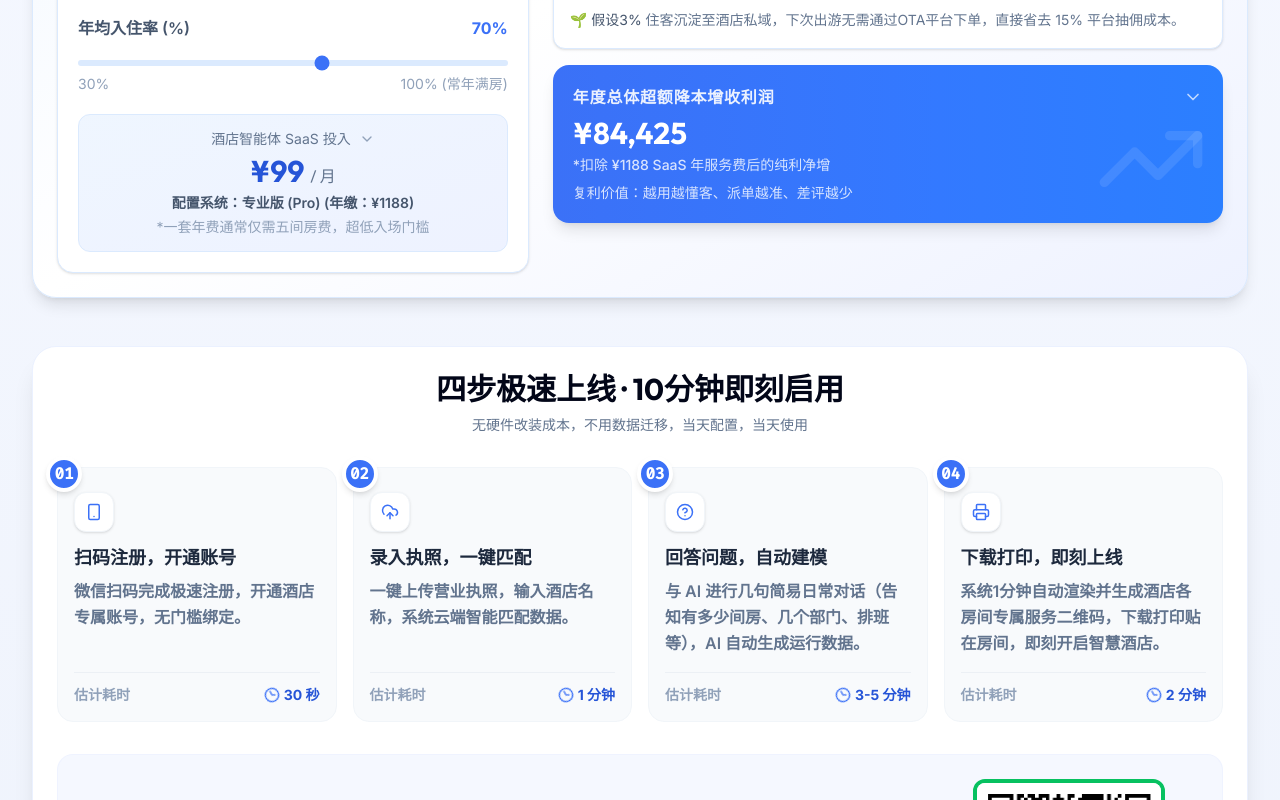
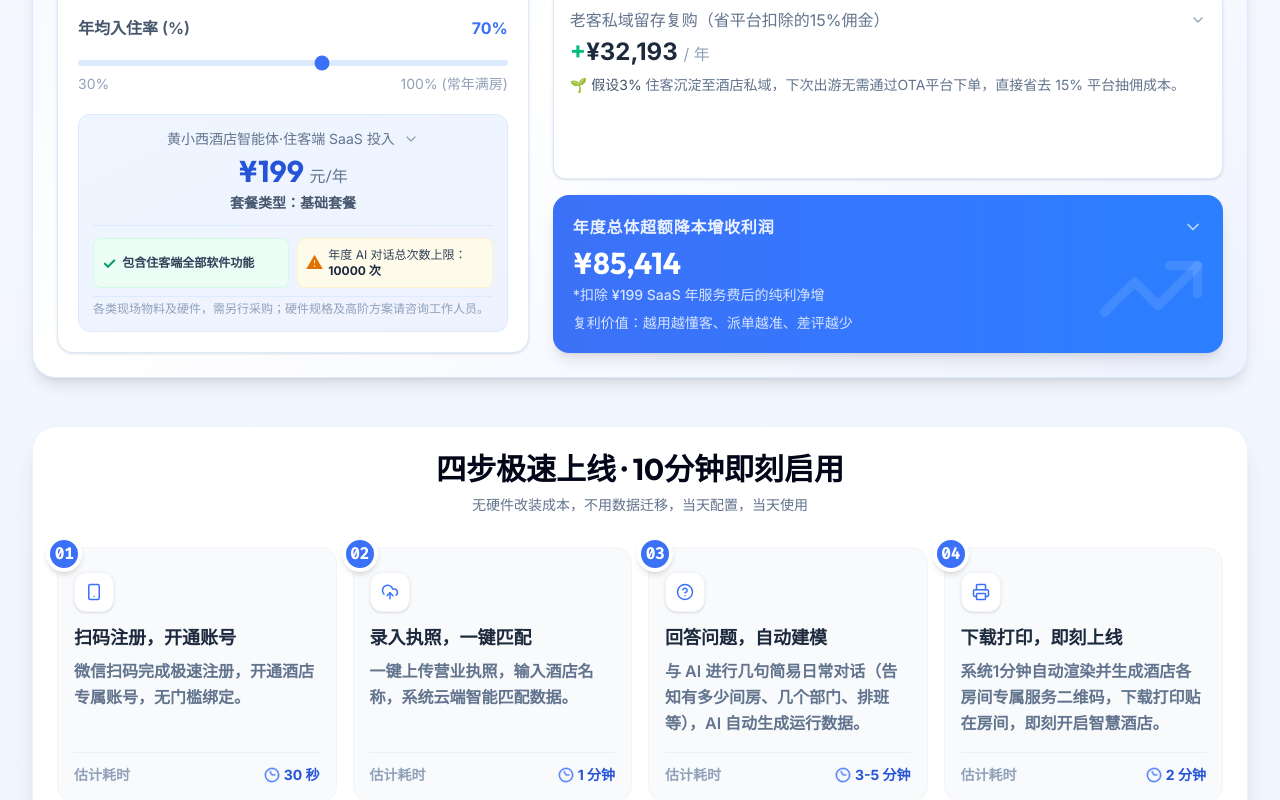
Before and after one commit to scmgh-2025/hotel-claw-XuanChuan2.0, a React (Vite) app: page / in a window 1280 px wide. Shown: the part 4060-4860 px from the top of the page. Built offline with nearby package versions, Linux system fonts and the light colour scheme.

Commit message:
收益测算器SaaS套餐改为199元/年基础套餐，卡片内容调整并排展示

```diff
--- a/src/components/RoiCalculator.tsx
+++ b/src/components/RoiCalculator.tsx
@@ -27,16 +27,7 @@ export default function RoiCalculator() {
   const otaCommissionRate = 0.15;
   const annualOtaSaved = Math.round(annualRoomNights * privateRepeatConversion * adr * otaCommissionRate);
 
-  let monthlyCost = 99;
-  let tier = '专业版 (Pro)';
-  if (rooms <= 50) {
-    monthlyCost = 59;
-    tier = '基础版';
-  } else if (rooms > 150) {
-    monthlyCost = 299;
-    tier = '旗舰尊享版 (Pro+)';
-  }
-  const annualSaaS = monthlyCost * 12;
+  const annualSaaS = 199;
 
   const totalBenefit = annualStaffSaved + annualSpecialtyRevenue + annualOtaSaved;
   const netProfit = totalBenefit - annualSaaS;
@@ -135,51 +126,30 @@ export default function RoiCalculator() {
             className="mt-auto bg-gradient-to-br from-blue-50 to-indigo-50 p-3.5 rounded-xl border border-blue-100 text-center cursor-pointer hover:shadow-md transition-shadow"
           >
             <div className="flex items-center justify-center gap-2">
-              <div className="text-sm text-slate-500">酒店智能体 SaaS 投入</div>
+              <div className="text-sm text-slate-500">黄小西酒店智能体·住客端 SaaS 投入</div>
               <ChevronDown className={`w-4 h-4 text-slate-400 transition-transform duration-300 ${expanded.saas ? 'rotate-180' : ''}`} />
             </div>
             <div className="text-3xl font-display font-extrabold text-brand-600 mt-1">
-              ¥{monthlyCost} <span className="text-base font-normal text-slate-500">/ 月</span>
+              ¥199 <span className="text-base font-normal text-slate-500">元/年</span>
             </div>
             <div className="text-sm text-slate-600 font-semibold mt-1">
-              配置系统：{tier} (年缴：¥{annualSaaS})
+              套餐类型：基础套餐
             </div>
-            <div className="text-sm text-slate-400 mt-1">
-              *一套年费通常仅需五间房费，超低入场门槛
-            </div>
-            <div className={`overflow-hidden transition-all duration-300 ${expanded.saas ? 'max-h-[400px] mt-3' : 'max-h-0'}`}>
+            <div className="overflow-hidden max-h-[400px] mt-3">
               <div className="pt-3 border-t border-blue-100 space-y-2 text-left">
-                <div className="text-sm font-bold text-slate-600">📋 版本判定规则</div>
-                <div className={`rounded-lg p-3 border ${rooms <= 50 ? 'bg-brand-50 border-brand-200' : 'bg-white border-blue-100'}`}>
-                  <div className="flex items-center justify-between">
-                    <div className="font-bold text-slate-700">基础版</div>
-                    <div className={`text-xs font-bold px-2 py-0.5 rounded-full ${rooms <= 50 ? 'bg-brand-500 text-white' : 'bg-slate-100 text-slate-500'}`}>
-                      ≤ 50 间
-                    </div>
-                  </div>
-                  <div className="text-brand-600 font-bold mt-1">¥59 / 月</div>
-                  <div className="text-xs text-slate-500 mt-0.5">适合小型民宿、精品客栈</div>
+                <div className="grid grid-cols-1 sm:grid-cols-2 gap-2">
+                <div className="rounded-lg p-2 border border-emerald-100 bg-emerald-50 flex items-center gap-1.5">
+                  <span className="text-emerald-600 font-bold text-base leading-none">✓</span>
+                  <span className="text-xs font-bold text-slate-700">包含住客端全部软件功能</span>
                 </div>
-                <div className={`rounded-lg p-3 border ${rooms > 50 && rooms <= 150 ? 'bg-brand-50 border-brand-200' : 'bg-white border-blue-100'}`}>
-                  <div className="flex items-center justify-between">
-                    <div className="font-bold text-slate-700">专业版 (Pro)</div>
-                    <div className={`text-xs font-bold px-2 py-0.5 rounded-full ${rooms > 50 && rooms <= 150 ? 'bg-brand-500 text-white' : 'bg-slate-100 text-slate-500'}`}>
-                      51 ~ 150 间
-                    </div>
-                  </div>
-                  <div className="text-brand-600 font-bold mt-1">¥99 / 月</div>
-                  <div className="text-xs text-slate-500 mt-0.5">适合中大型酒店、连锁品牌</div>
+                <div className="rounded-lg p-2 border border-amber-100 bg-amber-50 flex items-center gap-1.5">
+                  <span className="text-amber-600 font-bold text-base leading-none">⚠</span>
+                  <span className="text-xs text-slate-700">年度 AI 对话总次数上限：<span className="font-bold text-slate-800">10000 次</span></span>
                 </div>
-                <div className={`rounded-lg p-3 border ${rooms > 150 ? 'bg-brand-50 border-brand-200' : 'bg-white border-blue-100'}`}>
-                  <div className="flex items-center justify-between">
-                    <div className="font-bold text-slate-700">旗舰尊享版 (Pro+)</div>
-                    <div className={`text-xs font-bold px-2 py-0.5 rounded-full ${rooms > 150 ? 'bg-brand-500 text-white' : 'bg-slate-100 text-slate-500'}`}>
-                      &gt; 150 间
-                    </div>
-                  </div>
-                  <div className="text-brand-600 font-bold mt-1">¥299 / 月</div>
-                  <div className="text-xs text-slate-500 mt-0.5">适合酒店集团、大型度假村</div>
-                </div>
+              </div>
+                <p className="text-xs text-slate-400 pt-1 border-t border-blue-100">
+                  各类现场物料及硬件，需另行采购；硬件规格及高阶方案请咨询工作人员。
+                </p>
               </div>
             </div>
           </div>
@@ -187,7 +157,7 @@ export default function RoiCalculator() {
 
         {/* Right Outputs Metrics bento */}
         <div className="lg:col-span-7 space-y-4 flex flex-col">
-          <div className="grid grid-cols-1 sm:grid-cols-2 gap-3">
+          <div className="grid grid-cols-1 sm:grid-cols-2 gap-3 flex-1">
             {/* Front Desk Benefit */}
             <div
               onClick={() => toggleExpand('staff')}
```
